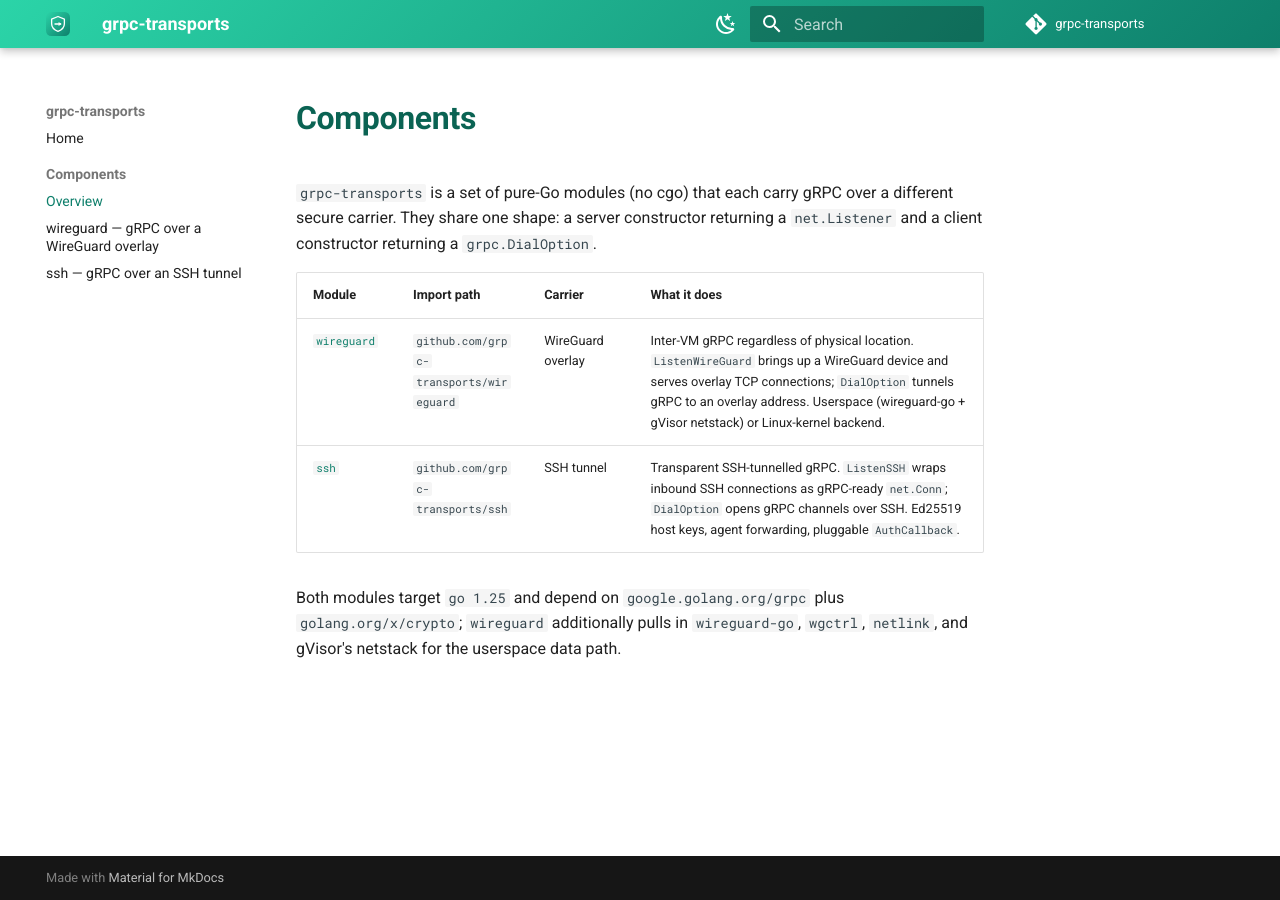
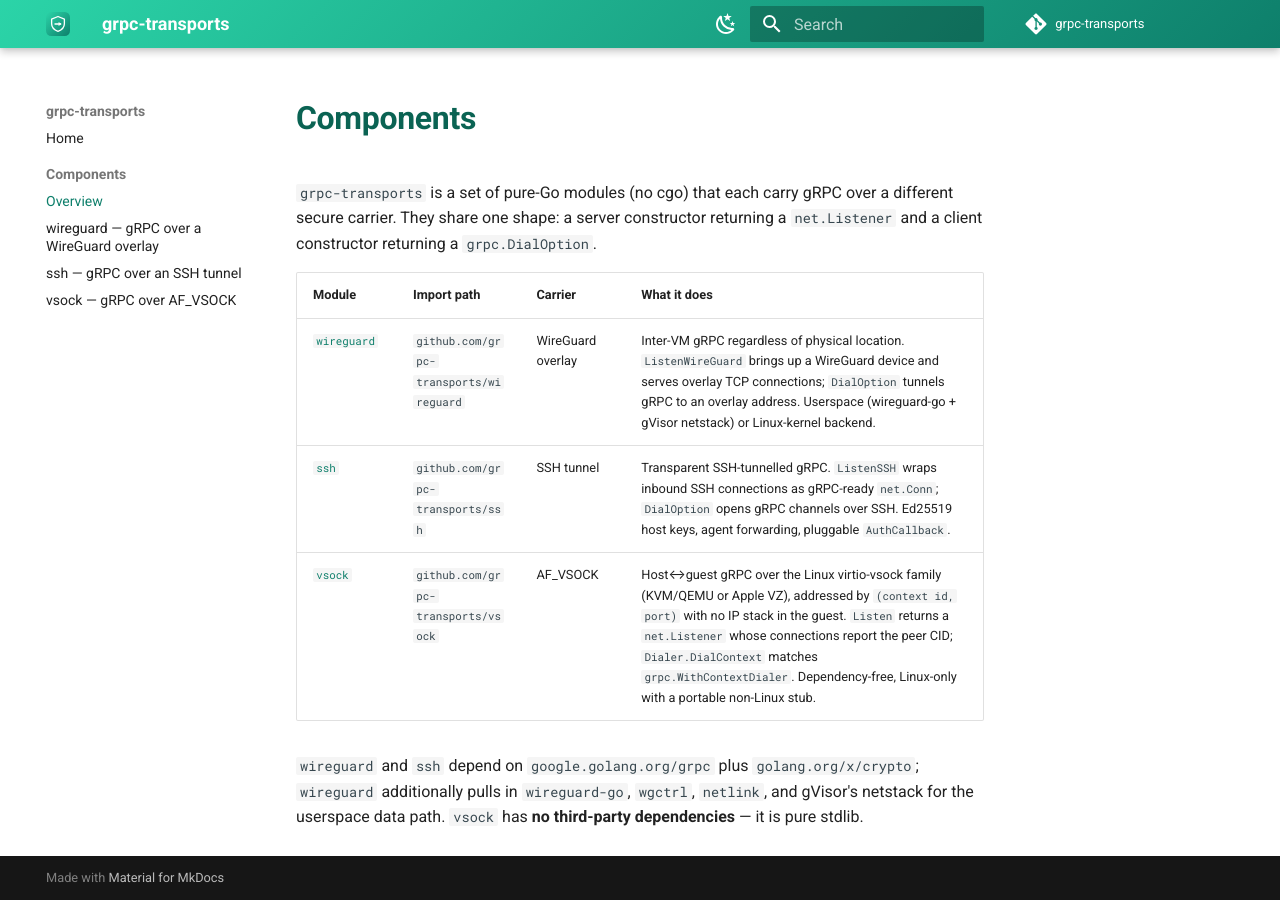
Before and after one commit to grpc-transports/docs, an MkDocs documentation site: the page built from docs/components/index.md, in a window 1280 px wide. Built offline with MkDocs 1.6.1 and Material for MkDocs 9.7.7, drawn with Linux system fonts in a browser that asks for light colours; the version menu is left out.

Commit message:
Document the vsock transport
Add components/vsock.md and list github.com/grpc-transports/vsock (AF_VSOCK
host↔guest gRPC) in the home + components overview tables and the mkdocs nav,
alongside wireguard and ssh.

Co-Authored-By: Claude Opus 4.8 <noreply@anthropic.com>

```diff
--- a/docs/components/index.md
+++ b/docs/components/index.md
@@ -8,7 +8,9 @@ a `net.Listener` and a client constructor returning a `grpc.DialOption`.
 |--------|-------------|---------|--------------|
 | [`wireguard`](wireguard.md) | `github.com/grpc-transports/wireguard` | WireGuard overlay | Inter-VM gRPC regardless of physical location. `ListenWireGuard` brings up a WireGuard device and serves overlay TCP connections; `DialOption` tunnels gRPC to an overlay address. Userspace (wireguard-go + gVisor netstack) or Linux-kernel backend. |
 | [`ssh`](ssh.md) | `github.com/grpc-transports/ssh` | SSH tunnel | Transparent SSH-tunnelled gRPC. `ListenSSH` wraps inbound SSH connections as gRPC-ready `net.Conn`; `DialOption` opens gRPC channels over SSH. Ed25519 host keys, agent forwarding, pluggable `AuthCallback`. |
+| [`vsock`](vsock.md) | `github.com/grpc-transports/vsock` | AF_VSOCK | Host↔guest gRPC over the Linux virtio-vsock family (KVM/QEMU or Apple VZ), addressed by `(context id, port)` with no IP stack in the guest. `Listen` returns a `net.Listener` whose connections report the peer CID; `Dialer.DialContext` matches `grpc.WithContextDialer`. Dependency-free, Linux-only with a portable non-Linux stub. |
 
-Both modules target `go 1.25` and depend on `google.golang.org/grpc` plus
+`wireguard` and `ssh` depend on `google.golang.org/grpc` plus
 `golang.org/x/crypto`; `wireguard` additionally pulls in `wireguard-go`, `wgctrl`,
-`netlink`, and gVisor's netstack for the userspace data path.
+`netlink`, and gVisor's netstack for the userspace data path. `vsock` has **no
+third-party dependencies** — it is pure stdlib.
--- a/mkdocs.yml
+++ b/mkdocs.yml
@@ -1,5 +1,5 @@
 site_name: grpc-transports
-site_description: Pure-Go custom gRPC transports — a net.Listener on the server and a grpc.DialOption on the client, carrying gRPC over a WireGuard overlay or an SSH tunnel. No cgo.
+site_description: Pure-Go custom gRPC transports — a net.Listener on the server and a client dialer, carrying gRPC over a WireGuard overlay, an SSH tunnel, or the AF_VSOCK host↔guest family. No cgo.
 site_url: https://grpc-transports.github.io/docs/
 repo_url: https://github.com/grpc-transports
 repo_name: grpc-transports
@@ -41,3 +41,4 @@ nav:
       - Overview: components/index.md
       - "wireguard — gRPC over a WireGuard overlay": components/wireguard.md
       - "ssh — gRPC over an SSH tunnel": components/ssh.md
+      - "vsock — gRPC over AF_VSOCK": components/vsock.md
```
Also changed, not shown: docs/components/vsock.md (added, +108 -0 lines), docs/index.md (+4 -1 lines).
